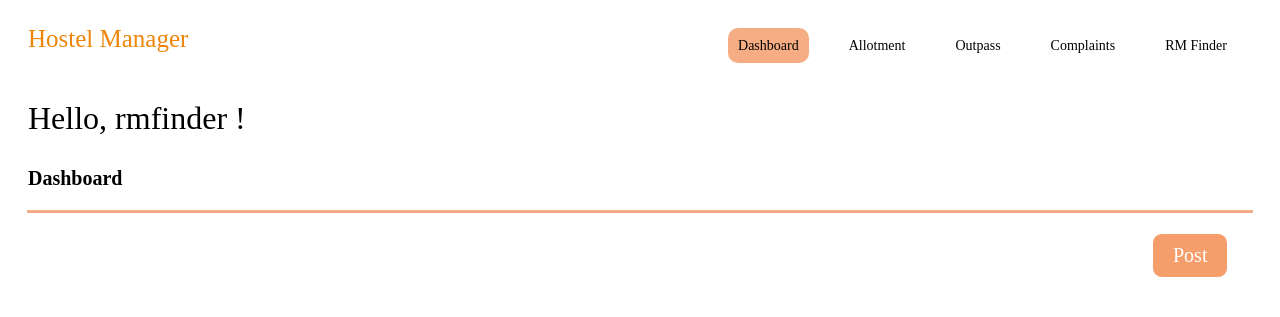
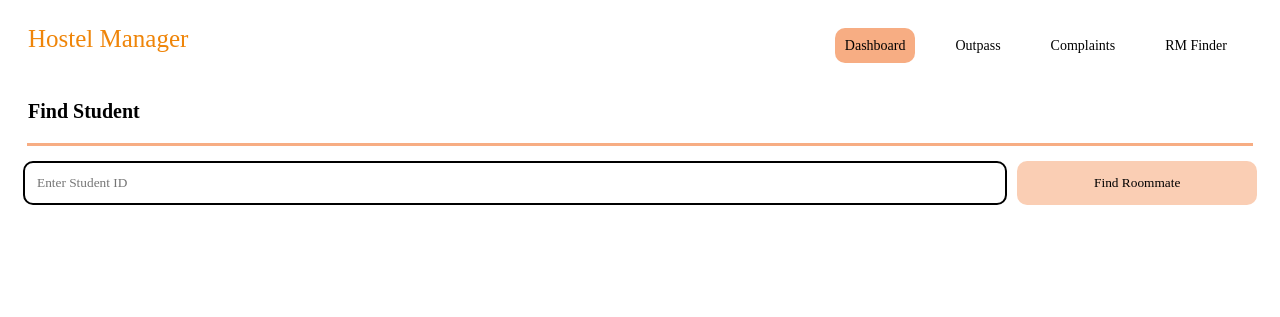
Before and after one commit to Upendra2003/Hostel_Manager, a Flask app: page /rmfinder in a window 1280 px wide. Shown: the top 317 px of the page. Run offline with Flask 3, Linux system fonts and the light colour scheme; data that the repository does not hold is empty; some web fonts are replaced.

Commit message:
completed rmfinder frontend and backend

```diff
--- a/server.py
+++ b/server.py
@@ -11,13 +11,14 @@ db=client['HSManager']
 collections=db['registrations']
 ad_collections=db['admin_reg']
 notice=db['notices']
+student_room=db['student_rooms']
 
 @app.route("/")
 def home():
     return render_template("login.html")
 
 @app.route("/<name>")
-def home_name(name):
+def admin_home(name):
     get_notice=notice.find()
     return render_template("admin_dashboard.html",user_name=name,get_notice=get_notice)
 
@@ -77,14 +78,37 @@ def post_notice(name):
         "date":str(current_date)
     }
     notice.insert_one(new_notice)
-    return redirect(url_for('home_name',name=name))
+    return redirect(url_for('admin_home',name=name))
 
 
+@app.route("/find_student",methods=['POST','GET'])
+def find_student():
+    if request.method=='POST':
+        get_id=request.form.get('student_id')
+        find_student=student_room.find_one({"student_id":get_id})
+        return render_template("admin_stud_details.html",student=find_student)
+    return render_template("find_student.html")
 
+@app.route("/rmfinder",methods=['POST','GET'])
+def rmfinder():
+    if request.method=='POST':
+        get_id=request.form.get('student_id')
+        find_student=student_room.find_one({"student_id":get_id})
+        return render_template("student_details.html",student=find_student)
+    return render_template("rmfinder.html")
 
-
-
-
+@app.route("/find_student/add_student",methods=['POST','GET'])
+def add_student():
+    if request.method=='POST':
+        new_student={
+            "name":request.form.get('name'),
+            "student_id":request.form.get('student_id'),
+            "branch":request.form.get('branch'),
+            "email":request.form.get('email'),
+            "room_no":request.form.get('room_no')
+        }
+        student_room.insert_one(new_student)
+    return render_template("add_student.html")
 
 
 
--- a/static/student.css
+++ b/static/student.css
@@ -83,3 +83,39 @@
     background-color: rgba(239, 93, 9, 0.6);
     color: white;
 }
+
+.search-form{
+    display: flex;
+    margin: 5px;
+    padding: 5px;
+    justify-content: space-around;
+
+}
+
+#id-input{
+    padding: 12px;
+    width: 80%;
+    margin: 5px auto;
+    border-radius: 10px;
+    border: 2px solid black;
+    margin: 5px;
+}
+
+.search-btn{
+    margin: 5px;
+    /* padding: 5px; */
+    border-radius: 10px;
+    width: 20%;
+    cursor: pointer;
+    border: none;
+    background-color: rgba(239, 93, 9, 0.3);
+}
+
+.search-btn:hover{
+    background-color: rgba(239, 93, 9, 0.6);
+    color: white;
+}
+
+#add-student{
+    width: 100%;
+}
--- a/templates/admin_dashboard.html
+++ b/templates/admin_dashboard.html
@@ -1,4 +1,4 @@
-{% extends "navbar.html" %}
+{% extends "admin_navbar.html" %}
 {% block render %}
     <link rel="stylesheet" href="../static/student.css">
     <h1 class="heading">Hello, {{user_name}} !</h1>
--- a/templates/navbar.html
+++ b/templates/admin_navbar.html
@@ -15,10 +15,9 @@
         <div class="links">
             <ul>
                 <li><a class="active" href="">Dashboard</a></li>
-                <li><a href="">Allotment</a></li>
                 <li><a href="">Outpass</a></li>
                 <li><a href="">Complaints</a></li>
-                <li><a href="">RM Finder</a></li>
+                <li><a href="{{url_for('find_student')}}">Find Student</a></li>
             </ul>
         </div>
     </nav>
--- a/templates/post.html
+++ b/templates/post.html
@@ -1,4 +1,4 @@
-{% extends "navbar.html" %}
+{% extends "admin_navbar.html" %}
 {% block render %}
     <link rel="stylesheet" href="../static/student.css">
     <h1 class="heading">Hello, {{user_name}} !</h1>
@@ -6,6 +6,6 @@
     <div class="line"></div>
     <form action="/post_notice/{{user_name}}" method="POST">
         <input type="text" name="post_notice" class="post_notice">
-        <button class="post-btn"><a href="">+ Post</a></button>
+        <button class="post-btn"><a href="/find_student/add_student">+ Post</a></button>
     </form>
 {% endblock %}
--- /dev/null
+++ b/templates/rmfinder.html
@@ -0,0 +1,10 @@
+{% extends "student_navbar.html" %}
+{% block render %}
+    <link rel="stylesheet" href="../static/student.css">
+    <p class="heading p" >Find Student</p>
+    <div class="line"></div>
+    <form action="/rmfinder" method="POST" class="search-form">
+        <input id="id-input" type="text" name="student_id" placeholder="Enter Student ID">
+        <button class="search-btn">Find Roommate</button>
+    </form>
+{% endblock %}
--- a/templates/student_dashboard.html
+++ b/templates/student_dashboard.html
@@ -1,4 +1,4 @@
-{% extends "navbar.html" %}
+{% extends "student_navbar.html" %}
 {% block render %}
     <link rel="stylesheet" href="../static/student.css">
     <h1 class="heading">Hello, {{user_name}} !</h1>
--- /dev/null
+++ b/templates/student_navbar.html
@@ -0,0 +1,26 @@
+<!DOCTYPE html>
+<html lang="en">
+<head>
+    <meta charset="UTF-8">
+    <meta http-equiv="X-UA-Compatible" content="IE=edge">
+    <meta name="viewport" content="width=device-width, initial-scale=1.0">
+    <title>Hostel Manager</title>
+    <link rel="stylesheet" href="../static/navbar.css">
+</head>
+<body>
+    <nav>
+        <div class="logo">
+            Hostel Manager
+       </div>
+        <div class="links">
+            <ul>
+                <li><a class="active" href="">Dashboard</a></li>
+                <li><a href="">Outpass</a></li>
+                <li><a href="">Complaints</a></li>
+                <li><a href="{{url_for('rmfinder')}}">RM Finder</a></li>
+            </ul>
+        </div>
+    </nav>
+    {% block render %}{% endblock %}
+</body>
+</html>
```
Also changed, not shown: templates/add_student.html (added, +14 -0 lines), templates/admin_stud_details.html (added, +13 -0 lines), templates/find_student.html (added, +11 -0 lines), templates/student_details.html (added, +13 -0 lines), static/complete.css (line endings or trailing spaces).
